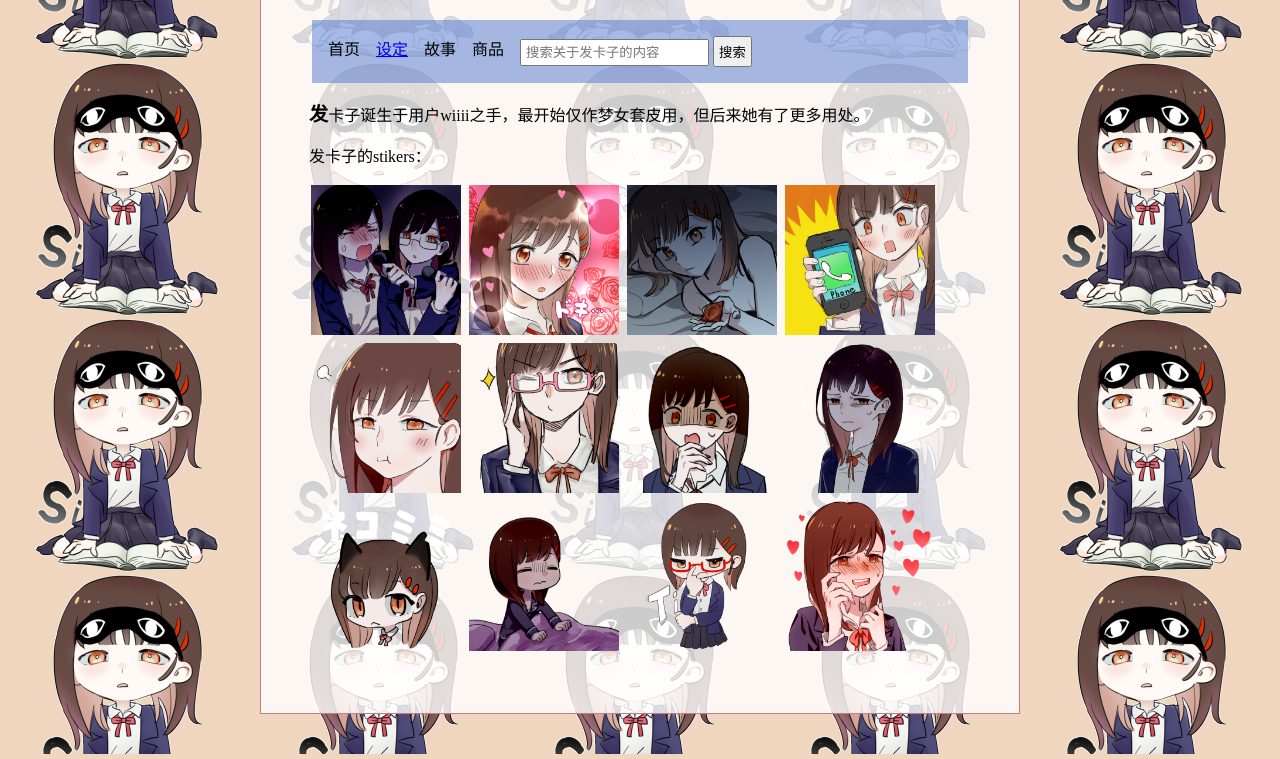
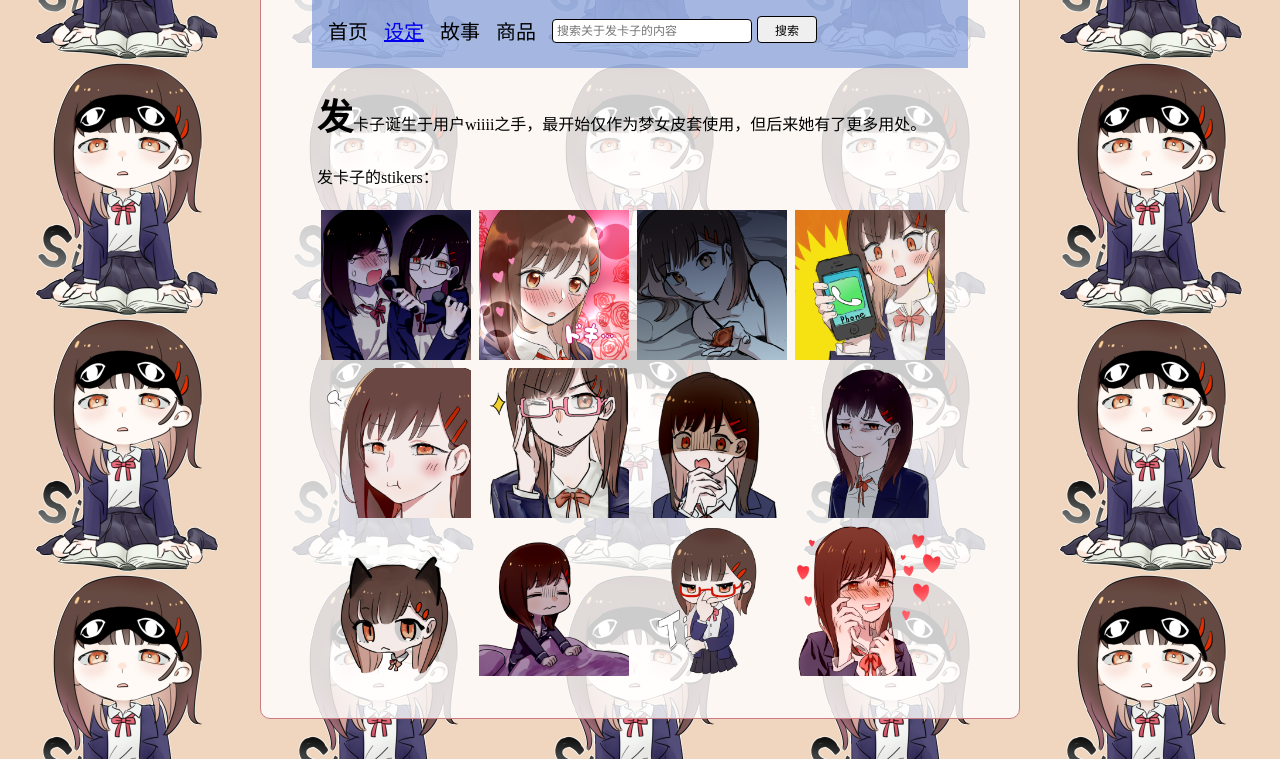
Before and after one commit to wiiii555/clipko-no-page, a plain HTML site: page index.html in a window 1280 px wide. Shown: the part 195-954 px from the top of the page. Drawn offline with Linux system fonts and the light colour scheme.

Commit message:
排版小改动

```diff
--- a/index.html
+++ b/index.html
@@ -25,8 +25,8 @@
           <li><a>商品</a></li>
           <li>
             <form> <!-- 搜索栏是站点内导航的一个非线性的方式。 -->
-              <input type="search" name="q" placeholder="搜索关于发卡子的内容">
-              <input type="submit" value="搜索">
+              <input type="search" name="q" placeholder="搜索关于发卡子的内容" class="search">
+              <input type="submit" value="搜索" class="button">
             </form>
           </li>
         </ul>
@@ -35,27 +35,13 @@
       <main>
         <article>
           <p class="intro">
-            发卡子诞生于用户wiiii之手，最开始仅作梦女套皮用，但后来她有了更多用处。
+            发卡子诞生于用户wiiii之手，最开始仅作为梦女皮套使用，但后来她有了更多用处。
           </p>
           <p>
             发卡子的stikers：
           </p>
         </article>
 
-        <!-- <p>
-          日语实例: <span lang="ja">ご飯が熱い。</span>.
-        </p> -->
-        <!-- <canvas id="tutorial" width="150" height="150">
-          <img src="images/Ti.png" width="150" height="150" alt=""/>
-        </canvas> -->
-
-        <!-- <p>
-          <figure>
-            <img src="images/head.png"
-            alt="发卡子的Q版大头">
-            <figcaption>QQ大头贴</figcaption>
-          </figure>
-        </p> -->
         <div class="image-box">
           <p>
             <img src="images/ktv.png" alt="two clip-kos go to KTV and one shouts herself hoarse while the other watches" title="小感和小理去KTV">
--- a/styles/index-style.css
+++ b/styles/index-style.css
@@ -12,13 +12,6 @@ h1 {
   font-size: 3em;
   text-align: center;
 }
-figcaption {
-  color: gray;
-  font-size: small;
-}
-article > p {
-  font-size: medium;
-}
 
 ul {
   display: flex;
@@ -30,16 +23,41 @@ ul {
 }
 
 li {
-  margin: 0.5em;
+  margin: 8px;
+  height: 36px;
+  font-size: 20px;
 }
 
 input {
   padding: 4px;
+  font-size: 12px;
+}
+
+.search {
+  border-radius: 4px;
+  border: 0.8px solid #000000;
+  width: 200px;
+}
+
+.button {
+  width: 60px;
+  border-radius: 4px;
+  border: 0.8px solid #000000;
+}
+
+article > p {
+  width: 40em;
+  font-size: medium;
+  padding: 4px 0.5em;
 }
 
 main {
   width: 40em;
   margin: 0.5em;
+}
+
+.image-box {
+  margin-left: 0.6em;
 }
 
 img {
@@ -50,20 +68,15 @@ img {
 
 .middle {
   margin: 40px 20px;
-  padding: 40px 40px;
+  padding: 20px 40px;
   background-color: rgba(255, 255, 255, 0.8);
   border: #c97c81 solid 1px;
+  border-radius: 10px;
 }
 
 .intro::first-letter {
   font-weight: bold;
-  font-size: larger;
-}
-
-canvas {
-  border: 1px solid;
-  margin: 0 20px;
-  background-color: whitesmoke;
+  font-size: 36px;
 }
 
 .jquery-test {
```
Also changed, not shown: setting.html (+5 -1 lines).
